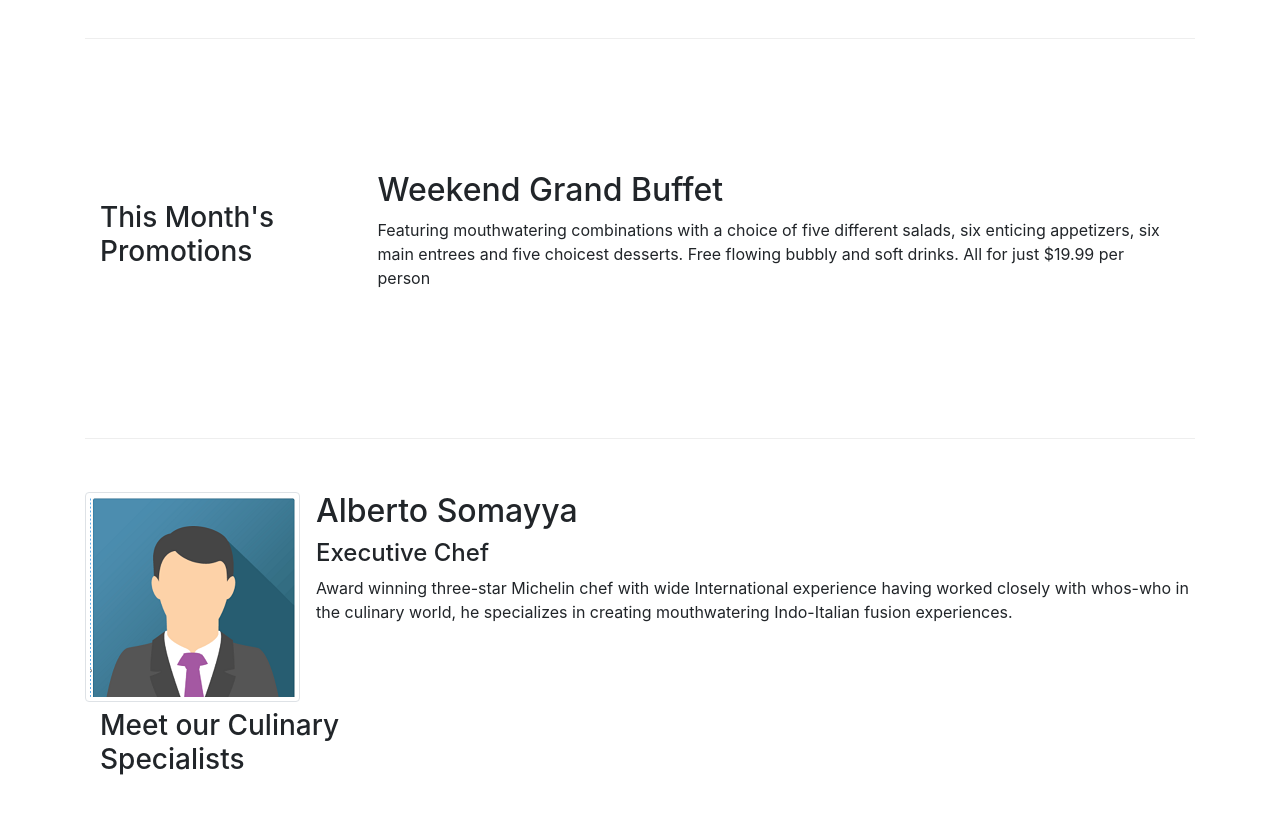
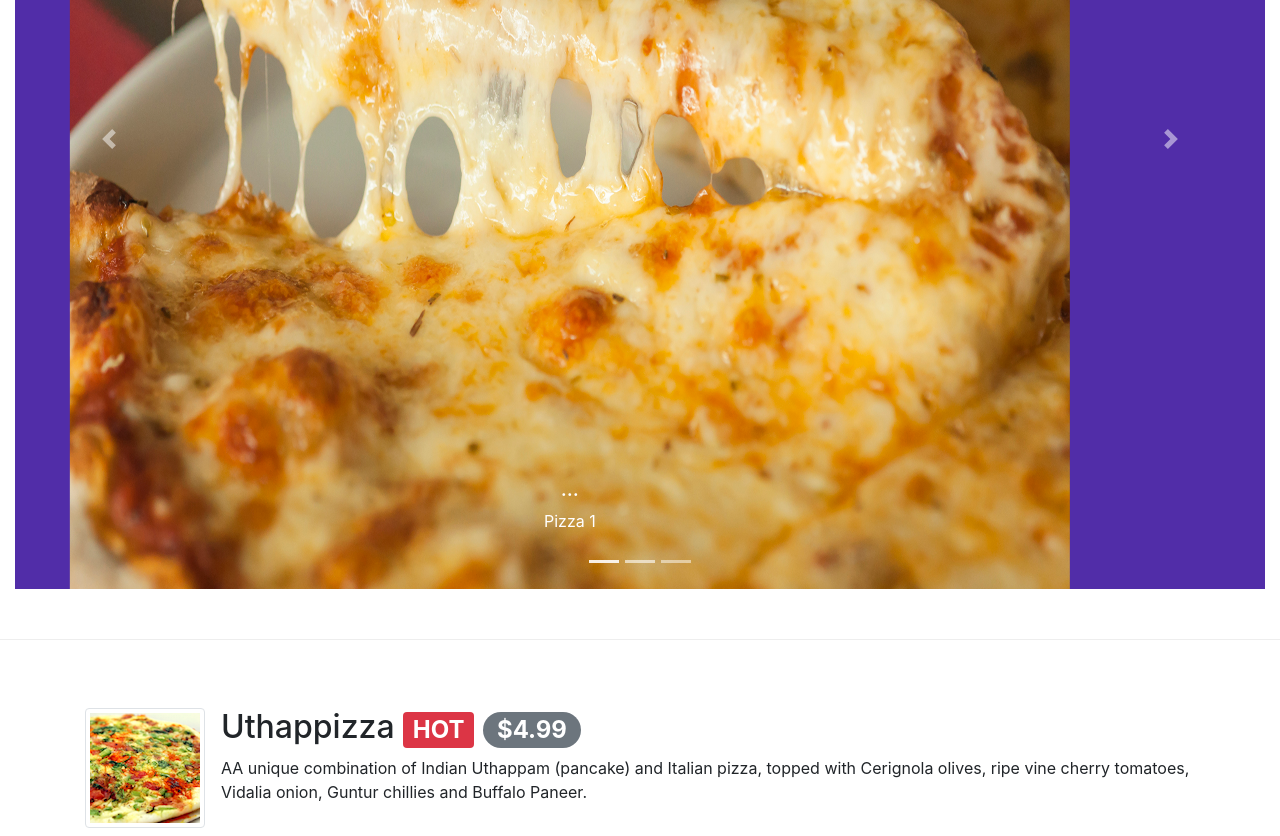
Before and after one commit to niskyB/BT-Assignment1, a website: page index.html in a window 1280 px wide. Shown: the part 860-1696 px from the top of the page. Drawn offline with nearby package versions, Linux system fonts and the light colour scheme.

Commit message:
Carousel

```diff
--- a/css/styles.css
+++ b/css/styles.css
@@ -44,6 +44,20 @@
   color: floralwhite;
 }
 
+.carousel {
+  background: #512da8;
+}
+
+.carousel-item {
+  height: 900px;
+}
+
+.carousel-item img {
+  width: 80%;
+  min-height: 100%;
+  margin: auto;
+}
+
 .tab-content {
   border-left: 1px solid #ddd;
   border-right: 1px solid #ddd;
--- a/index.html
+++ b/index.html
@@ -119,6 +119,51 @@
             </div>
         </div>
     </header>
+    <div class="row row-content">
+        <!-- slide -->
+        <div class="col">
+            <div id="myCarousel" class="carousel slide" data-ride="carousel">
+                <!-- Indicator control -->
+                <ol class="carousel-indicators">
+                    <li data-target="myCarousel" data-slide-to="0" class="active"></li>
+                    <li data-target="myCarousel" data-slide-to="1"></li>
+                    <li data-target="myCarousel" data-slide-to="2"></li>
+                </ol>
+                <div class="carousel-inner">
+                    <div class="carousel-item active">
+                        <img class="d-block" src="img/img1.jpg" alt="First slide" />
+                        <div class="carousel-caption d-none d-md-block">
+                            <h5>...</h5>
+                            <p>Pizza 1</p>
+                        </div>
+                    </div>
+                    <div class="carousel-item">
+                        <img class="d-block" src="img/img2.jpg" alt="Second slide" />
+                        <div class="carousel-caption d-none d-md-block">
+                            <h5>...</h5>
+                            <p>Pizza 2</p>
+                        </div>
+                    </div>
+                    <div class="carousel-item">
+                        <img class="d-block" src="img/img3.jpg" alt="Third slide" />
+                        <div class="carousel-caption d-none d-md-block">
+                            <h5>...</h5>
+                            <p>Pizza 3</p>
+                        </div>
+                    </div>
+                </div>
+                <!-- add prev,next control -->
+                <a class="carousel-control-prev" href="#myCarousel" role="button" data-slide="prev">
+                    <span class="carousel-control-prev-icon" aria-hidden="true"></span>
+                    <span class="sr-only">Previous</span>
+                </a>
+                <a class="carousel-control-next" href="#myCarousel" role="button" data-slide="next">
+                    <span class="carousel-control-next-icon" aria-hidden="true"></span>
+                    <span class="sr-only">Next</span>
+                </a>
+            </div>
+        </div>
+    </div>
     <div class="container">
         <div class="row row-content align-items-center">
             <div class="col-12 col-sm-4 order-sm-last col-md-3">
```
